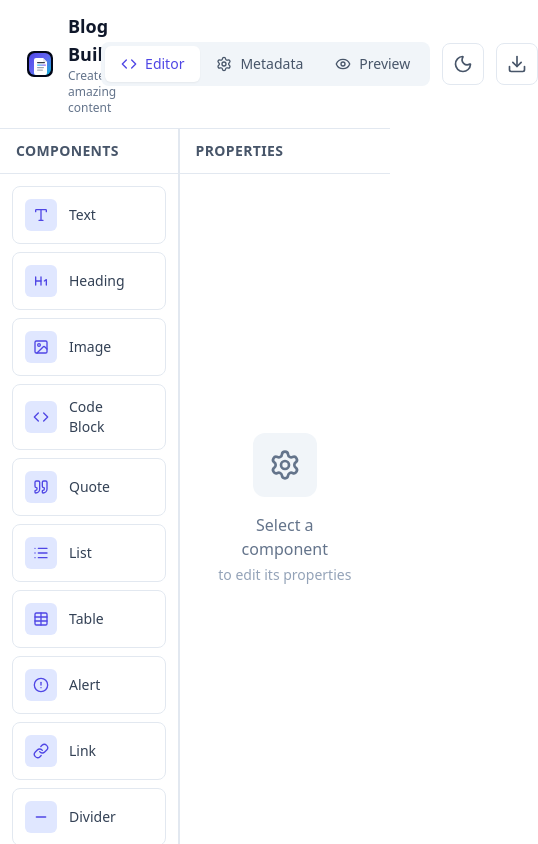
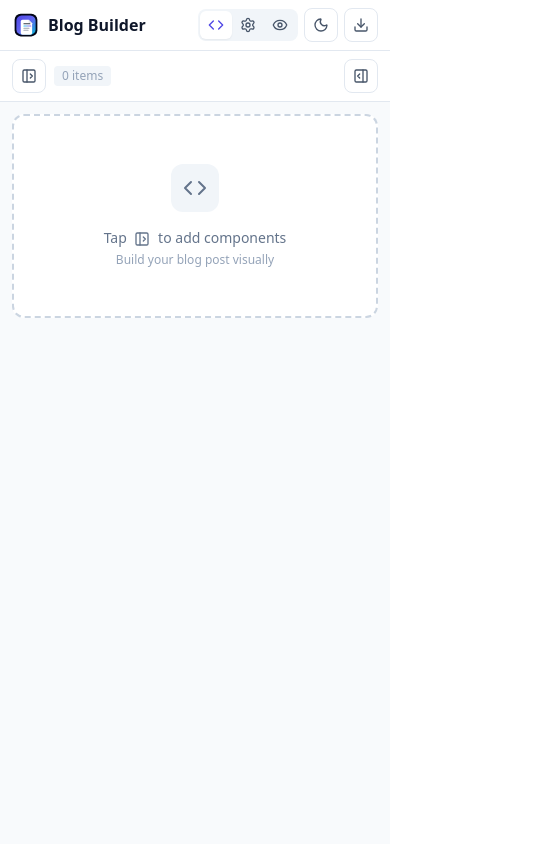
Before and after one commit to mustafakbaser/blog-post-builder, a React (Vite) app: page / in a window 390 px wide. Shown: the whole page, 538 px wide, since content can reach past the window. Built offline with nearby package versions, Linux system fonts and the light colour scheme.

Commit message:
feat: Implement responsive mobile sidebar and properties panel for the editor.

```diff
--- a/src/App.tsx
+++ b/src/App.tsx
@@ -149,70 +149,70 @@ function App() {
     <div className={`h-screen flex flex-col ${darkMode ? 'dark' : ''}`}>
       <div className="h-full flex flex-col bg-slate-50 dark:bg-slate-900 transition-colors">
         {/* Top Bar */}
-        <header className="bg-white dark:bg-slate-800 border-b border-slate-200 dark:border-slate-700 px-6 py-3 flex items-center justify-between sticky top-0 z-50">
-          <div className="flex items-center gap-6">
-            <div className="flex items-center gap-3">
-              <img src="/blog-logo.svg" alt="Blog Builder Logo" className="w-8 h-8" />
+        <header className="bg-white dark:bg-slate-800 border-b border-slate-200 dark:border-slate-700 px-3 sm:px-6 py-2 sm:py-3 flex items-center justify-between sticky top-0 z-50">
+          <div className="flex items-center gap-2 sm:gap-6">
+            <div className="flex items-center gap-2 sm:gap-3">
+              <img src="/blog-logo.svg" alt="Blog Builder Logo" className="w-7 h-7 sm:w-8 sm:h-8" />
               <div>
-                <h1 className="font-semibold text-lg text-slate-900 dark:text-white">
+                <h1 className="font-semibold text-base sm:text-lg text-slate-900 dark:text-white">
                   Blog Builder
                 </h1>
-                <p className="text-xs text-slate-500 dark:text-slate-400">Create amazing content</p>
+                <p className="text-xs text-slate-500 dark:text-slate-400 hidden sm:block">Create amazing content</p>
               </div>
             </div>
           </div>
 
-          <div className="flex items-center gap-3">
+          <div className="flex items-center gap-1.5 sm:gap-3">
             {/* Tab Navigation */}
-            <nav className="flex bg-slate-100 dark:bg-slate-700/50 p-1 rounded-lg">
+            <nav className="flex bg-slate-100 dark:bg-slate-700/50 p-0.5 sm:p-1 rounded-lg">
               <button
                 onClick={() => setActiveTab('editor')}
-                className={`flex items-center gap-2 px-4 py-2 rounded-md text-sm font-medium transition-all ${activeTab === 'editor'
+                className={`flex items-center gap-1.5 sm:gap-2 px-2 sm:px-4 py-1.5 sm:py-2 rounded-md text-xs sm:text-sm font-medium transition-all ${activeTab === 'editor'
                   ? 'bg-white dark:bg-slate-600 text-indigo-600 dark:text-indigo-400 shadow-sm'
                   : 'text-slate-600 dark:text-slate-300 hover:text-slate-900 dark:hover:text-white'
                   }`}
               >
                 <Code className="w-4 h-4" />
-                Editor
+                <span className="hidden sm:inline">Editor</span>
               </button>
               <button
                 onClick={() => setActiveTab('metadata')}
-                className={`flex items-center gap-2 px-4 py-2 rounded-md text-sm font-medium transition-all ${activeTab === 'metadata'
+                className={`flex items-center gap-1.5 sm:gap-2 px-2 sm:px-4 py-1.5 sm:py-2 rounded-md text-xs sm:text-sm font-medium transition-all ${activeTab === 'metadata'
                   ? 'bg-white dark:bg-slate-600 text-indigo-600 dark:text-indigo-400 shadow-sm'
                   : 'text-slate-600 dark:text-slate-300 hover:text-slate-900 dark:hover:text-white'
                   }`}
               >
                 <Settings className="w-4 h-4" />
-                Metadata
+                <span className="hidden sm:inline">Metadata</span>
               </button>
               <button
                 onClick={() => setActiveTab('preview')}
-                className={`flex items-center gap-2 px-4 py-2 rounded-md text-sm font-medium transition-all ${activeTab === 'preview'
+                className={`flex items-center gap-1.5 sm:gap-2 px-2 sm:px-4 py-1.5 sm:py-2 rounded-md text-xs sm:text-sm font-medium transition-all ${activeTab === 'preview'
                   ? 'bg-white dark:bg-slate-600 text-indigo-600 dark:text-indigo-400 shadow-sm'
                   : 'text-slate-600 dark:text-slate-300 hover:text-slate-900 dark:hover:text-white'
                   }`}
               >
                 <Eye className="w-4 h-4" />
-                Preview
+                <span className="hidden sm:inline">Preview</span>
               </button>
             </nav>
 
             {/* Theme Toggle */}
             <button
               onClick={() => setDarkMode(!darkMode)}
-              className="p-2.5 rounded-lg border border-slate-200 dark:border-slate-600 bg-white dark:bg-slate-700 hover:bg-slate-50 dark:hover:bg-slate-600 text-slate-600 dark:text-slate-300 transition-colors"
+              className="p-2 sm:p-2.5 rounded-lg border border-slate-200 dark:border-slate-600 bg-white dark:bg-slate-700 hover:bg-slate-50 dark:hover:bg-slate-600 text-slate-600 dark:text-slate-300 transition-colors"
               title={darkMode ? 'Light mode' : 'Dark mode'}
             >
-              {darkMode ? <Sun className="w-5 h-5" /> : <Moon className="w-5 h-5" />}
+              {darkMode ? <Sun className="w-4 h-4 sm:w-5 sm:h-5" /> : <Moon className="w-4 h-4 sm:w-5 sm:h-5" />}
             </button>
 
             {/* Export Button */}
             <button
               onClick={handleExport}
-              className="p-2.5 rounded-lg border border-slate-200 dark:border-slate-600 bg-white dark:bg-slate-700 hover:bg-slate-50 dark:hover:bg-slate-600 text-slate-600 dark:text-slate-300 transition-colors"
+              className="p-2 sm:p-2.5 rounded-lg border border-slate-200 dark:border-slate-600 bg-white dark:bg-slate-700 hover:bg-slate-50 dark:hover:bg-slate-600 text-slate-600 dark:text-slate-300 transition-colors"
               title="Export JSON"
             >
-              <Download className="w-5 h-5" />
+              <Download className="w-4 h-4 sm:w-5 sm:h-5" />
             </button>
           </div>
         </header>
@@ -227,25 +227,25 @@ function App() {
               selectedId={selectedSectionId}
             />
           ) : activeTab === 'metadata' ? (
-            <div className="h-full overflow-y-auto p-8">
+            <div className="h-full overflow-y-auto p-4 sm:p-6 lg:p-8">
               <div className="max-w-4xl mx-auto">
-                <div className="bg-white dark:bg-slate-800 rounded-xl shadow-sm border border-slate-200 dark:border-slate-700 p-8 space-y-8">
+                <div className="bg-white dark:bg-slate-800 rounded-xl shadow-sm border border-slate-200 dark:border-slate-700 p-4 sm:p-6 lg:p-8 space-y-6 sm:space-y-8">
                   {/* Header */}
-                  <div className="border-b border-slate-200 dark:border-slate-700 pb-6">
-                    <h2 className="text-2xl font-semibold text-slate-900 dark:text-white">
+                  <div className="border-b border-slate-200 dark:border-slate-700 pb-4 sm:pb-6">
+                    <h2 className="text-xl sm:text-2xl font-semibold text-slate-900 dark:text-white">
                       Post Metadata
                     </h2>
-                    <p className="text-slate-500 dark:text-slate-400 mt-1">Configure all aspects of your blog post</p>
+                    <p className="text-sm sm:text-base text-slate-500 dark:text-slate-400 mt-1">Configure all aspects of your blog post</p>
                   </div>
 
                   {/* Basic Info */}
-                  <div className="space-y-5">
+                  <div className="space-y-4 sm:space-y-5">
                     <div className="flex items-center gap-3 mb-4">
                       <div className="w-1 h-6 bg-indigo-500 rounded-full"></div>
-                      <h3 className="text-lg font-semibold text-slate-900 dark:text-white">Basic Information</h3>
+                      <h3 className="text-base sm:text-lg font-semibold text-slate-900 dark:text-white">Basic Information</h3>
                     </div>
 
-                    <div className="grid grid-cols-2 gap-5">
+                    <div className="grid grid-cols-1 sm:grid-cols-2 gap-4 sm:gap-5">
                       <div>
                         <label className="block text-sm font-medium text-slate-700 dark:text-slate-300 mb-2">ID</label>
                         <input
@@ -339,7 +339,7 @@ function App() {
                       />
                     </div>
 
-                    <div className="grid grid-cols-2 gap-5">
+                    <div className="grid grid-cols-1 sm:grid-cols-2 gap-4 sm:gap-5">
                       <div>
                         <label className="block text-sm font-medium text-slate-700 dark:text-slate-300 mb-2">Published At</label>
                         <input
@@ -379,10 +379,10 @@ function App() {
                   </div>
 
                   {/* SEO */}
-                  <div className="space-y-5 pt-6 border-t border-slate-200 dark:border-slate-700">
+                  <div className="space-y-4 sm:space-y-5 pt-4 sm:pt-6 border-t border-slate-200 dark:border-slate-700">
                     <div className="flex items-center gap-3 mb-4">
                       <div className="w-1 h-6 bg-emerald-500 rounded-full"></div>
-                      <h3 className="text-lg font-semibold text-slate-900 dark:text-white">SEO Settings</h3>
+                      <h3 className="text-base sm:text-lg font-semibold text-slate-900 dark:text-white">SEO Settings</h3>
                     </div>
 
                     <div>
--- a/src/components/Editor.tsx
+++ b/src/components/Editor.tsx
@@ -1,5 +1,6 @@
+import { useState } from 'react';
 import type { ContentSection } from '../types/blog';
-import { Type, Image as ImageIcon, Code, Quote, List, Table, AlertCircle, Link as LinkIcon, Minus, Heading1, XCircle, Plus, ChevronUp, ChevronDown, Settings, Trash2 } from 'lucide-react';
+import { Type, Image as ImageIcon, Code, Quote, List, Table, AlertCircle, Link as LinkIcon, Minus, Heading1, XCircle, Plus, ChevronUp, ChevronDown, Settings, Trash2, PanelLeftOpen, PanelRightOpen, X } from 'lucide-react';
 
 // Sidebar Item Component - Click to add
 function SidebarItem({ icon: Icon, label, onClick }: { icon: any; label: string; onClick: () => void }) {
@@ -647,6 +648,8 @@ function PropertiesPanel({ section, onChange }: { section: ContentSection | null
 }
 
 export default function Editor({ sections, setSections, onSelect, selectedId }: { sections: ContentSection[]; setSections: (s: ContentSection[]) => void; onSelect: (id: string | null) => void; selectedId: string | null }) {
+    const [showSidebar, setShowSidebar] = useState(false);
+    const [showProperties, setShowProperties] = useState(false);
 
     const createSection = (type: string): ContentSection => {
         switch (type) {
@@ -702,10 +705,65 @@ export default function Editor({ sections, setSections, onSelect, selectedId }:
     const selectedIndex = selectedId ? parseInt(selectedId.replace('section-', '')) : -1;
     const selectedSection = selectedIndex >= 0 ? sections[selectedIndex] : null;
 
+    const handleAddSection = (type: string) => {
+        addSection(type);
+        setShowSidebar(false);
+    };
+
     return (
-        <div className="flex h-full bg-slate-50 dark:bg-slate-900 overflow-hidden">
-            {/* Sidebar */}
-            <div className="w-64 bg-white dark:bg-slate-800 border-r border-slate-200 dark:border-slate-700 flex flex-col">
+        <div className="flex h-full bg-slate-50 dark:bg-slate-900 overflow-hidden relative">
+            {/* Mobile Sidebar Overlay */}
+            {showSidebar && (
+                <div className="lg:hidden fixed inset-0 z-40">
+                    <div className="absolute inset-0 bg-black/50" onClick={() => setShowSidebar(false)} />
+                    <div className="absolute left-0 top-0 bottom-0 w-72 bg-white dark:bg-slate-800 shadow-xl flex flex-col animate-in slide-in-from-left duration-200">
+                        <div className="px-4 py-3 border-b border-slate-200 dark:border-slate-700 flex items-center justify-between">
+                            <h2 className="text-sm font-semibold text-slate-600 dark:text-slate-300 uppercase tracking-wide">
+                                Components
+                            </h2>
+                            <button onClick={() => setShowSidebar(false)} className="p-1 hover:bg-slate-100 dark:hover:bg-slate-700 rounded">
+                                <X className="w-5 h-5 text-slate-500" />
+                            </button>
+                        </div>
+                        <div className="flex-1 overflow-y-auto p-3 space-y-2">
+                            <SidebarItem icon={Type} label="Text" onClick={() => handleAddSection('text')} />
+                            <SidebarItem icon={Heading1} label="Heading" onClick={() => handleAddSection('heading')} />
+                            <SidebarItem icon={ImageIcon} label="Image" onClick={() => handleAddSection('image')} />
+                            <SidebarItem icon={Code} label="Code Block" onClick={() => handleAddSection('code')} />
+                            <SidebarItem icon={Quote} label="Quote" onClick={() => handleAddSection('quote')} />
+                            <SidebarItem icon={List} label="List" onClick={() => handleAddSection('list')} />
+                            <SidebarItem icon={Table} label="Table" onClick={() => handleAddSection('table')} />
+                            <SidebarItem icon={AlertCircle} label="Alert" onClick={() => handleAddSection('alert')} />
+                            <SidebarItem icon={LinkIcon} label="Link" onClick={() => handleAddSection('link')} />
+                            <SidebarItem icon={Minus} label="Divider" onClick={() => handleAddSection('divider')} />
+                        </div>
+                    </div>
+                </div>
+            )}
+
+            {/* Mobile Properties Panel Overlay */}
+            {showProperties && selectedSection && (
+                <div className="lg:hidden fixed inset-0 z-40">
+                    <div className="absolute inset-0 bg-black/50" onClick={() => setShowProperties(false)} />
+                    <div className="absolute right-0 top-0 bottom-0 w-80 max-w-[90vw] bg-white dark:bg-slate-800 shadow-xl flex flex-col animate-in slide-in-from-right duration-200">
+                        <div className="px-4 py-3 border-b border-slate-200 dark:border-slate-700 flex items-center justify-between">
+                            <h2 className="text-sm font-semibold text-slate-600 dark:text-slate-300 uppercase tracking-wide">
+                                Properties
+                            </h2>
+                            <button onClick={() => setShowProperties(false)} className="p-1 hover:bg-slate-100 dark:hover:bg-slate-700 rounded">
+                                <X className="w-5 h-5 text-slate-500" />
+                            </button>
+                        </div>
+                        <PropertiesPanel
+                            section={selectedSection}
+                            onChange={(updated) => updateSection(selectedIndex, updated)}
+                        />
+                    </div>
+                </div>
+            )}
+
+            {/* Desktop Sidebar */}
+            <div className="hidden lg:flex w-64 bg-white dark:bg-slate-800 border-r border-slate-200 dark:border-slate-700 flex-col">
                 <div className="px-4 py-3 border-b border-slate-200 dark:border-slate-700">
                     <h2 className="text-sm font-semibold text-slate-600 dark:text-slate-300 uppercase tracking-wide">
                         Components
@@ -727,17 +785,36 @@ export default function Editor({ sections, setSections, onSelect, selectedId }:
 
             {/* Canvas */}
             <div className="flex-1 flex flex-col min-w-0">
-                <div className="px-4 py-3 border-b border-slate-200 dark:border-slate-700 bg-white dark:bg-slate-800">
-                    <div className="flex items-center justify-between">
-                        <h2 className="text-sm font-semibold text-slate-600 dark:text-slate-300 uppercase tracking-wide">
-                            Canvas
-                        </h2>
-                        <span className="text-xs text-slate-400 dark:text-slate-500 bg-slate-100 dark:bg-slate-700 px-2 py-0.5 rounded">
-                            {sections.length} {sections.length === 1 ? 'item' : 'items'}
-                        </span>
+                <div className="px-3 sm:px-4 py-2 sm:py-3 border-b border-slate-200 dark:border-slate-700 bg-white dark:bg-slate-800">
+                    <div className="flex items-center justify-between gap-2">
+                        {/* Mobile Toggle Buttons */}
+                        <button
+                            onClick={() => setShowSidebar(true)}
+                            className="lg:hidden p-2 hover:bg-slate-100 dark:hover:bg-slate-700 rounded-lg border border-slate-200 dark:border-slate-600 text-slate-600 dark:text-slate-300"
+                            title="Add Component"
+                        >
+                            <PanelLeftOpen className="w-4 h-4" />
+                        </button>
+
+                        <div className="flex items-center gap-2 flex-1 lg:flex-none">
+                            <h2 className="text-sm font-semibold text-slate-600 dark:text-slate-300 uppercase tracking-wide hidden sm:block">
+                                Canvas
+                            </h2>
+                            <span className="text-xs text-slate-400 dark:text-slate-500 bg-slate-100 dark:bg-slate-700 px-2 py-0.5 rounded">
+                                {sections.length} {sections.length === 1 ? 'item' : 'items'}
+                            </span>
+                        </div>
+
+                        <button
+                            onClick={() => setShowProperties(true)}
+                            className={`lg:hidden p-2 hover:bg-slate-100 dark:hover:bg-slate-700 rounded-lg border border-slate-200 dark:border-slate-600 text-slate-600 dark:text-slate-300 ${selectedSection ? 'bg-indigo-50 dark:bg-indigo-900/30 border-indigo-300 dark:border-indigo-700' : ''}`}
+                            title="Properties"
+                        >
+                            <PanelRightOpen className="w-4 h-4" />
+                        </button>
                     </div>
                 </div>
-                <div className="flex-1 overflow-y-auto p-6">
+                <div className="flex-1 overflow-y-auto p-3 sm:p-6">
                     <div className="max-w-3xl mx-auto space-y-3">
                         {sections.map((section, index) => (
                             <CanvasItem
@@ -753,14 +830,18 @@ export default function Editor({ sections, setSections, onSelect, selectedId }:
                             />
                         ))}
                         {sections.length === 0 && (
-                            <div className="text-center py-16 border-2 border-dashed border-slate-300 dark:border-slate-600 rounded-xl bg-white dark:bg-slate-800/50">
-                                <div className="p-4 bg-slate-100 dark:bg-slate-700 rounded-xl w-16 h-16 mx-auto mb-4 flex items-center justify-center">
-                                    <Code className="w-8 h-8 text-slate-500 dark:text-slate-400" />
+                            <div className="text-center py-12 sm:py-16 border-2 border-dashed border-slate-300 dark:border-slate-600 rounded-xl bg-white dark:bg-slate-800/50">
+                                <div className="p-3 sm:p-4 bg-slate-100 dark:bg-slate-700 rounded-xl w-12 h-12 sm:w-16 sm:h-16 mx-auto mb-4 flex items-center justify-center">
+                                    <Code className="w-6 h-6 sm:w-8 sm:h-8 text-slate-500 dark:text-slate-400" />
                                 </div>
-                                <p className="text-slate-500 dark:text-slate-400 font-medium">
-                                    Click components from the sidebar to start
+                                <p className="text-slate-500 dark:text-slate-400 font-medium text-sm sm:text-base">
+                                    <span className="lg:hidden">Tap </span>
+                                    <span className="hidden lg:inline">Click components from the sidebar to </span>
+                                    <PanelLeftOpen className="w-4 h-4 inline lg:hidden mx-1" />
+                                    <span className="lg:hidden"> to add components</span>
+                                    <span className="hidden lg:inline">start</span>
                                 </p>
-                                <p className="text-slate-400 dark:text-slate-500 text-sm mt-1">
+                                <p className="text-slate-400 dark:text-slate-500 text-xs sm:text-sm mt-1">
                                     Build your blog post visually
                                 </p>
                             </div>
@@ -769,8 +850,8 @@ export default function Editor({ sections, setSections, onSelect, selectedId }:
                 </div>
             </div>
 
-            {/* Properties Panel */}
-            <div className="w-80 bg-white dark:bg-slate-800 border-l border-slate-200 dark:border-slate-700 flex flex-col">
+            {/* Desktop Properties Panel */}
+            <div className="hidden lg:flex w-80 bg-white dark:bg-slate-800 border-l border-slate-200 dark:border-slate-700 flex-col">
                 <div className="px-4 py-3 border-b border-slate-200 dark:border-slate-700">
                     <h2 className="text-sm font-semibold text-slate-600 dark:text-slate-300 uppercase tracking-wide">
                         Properties
```
